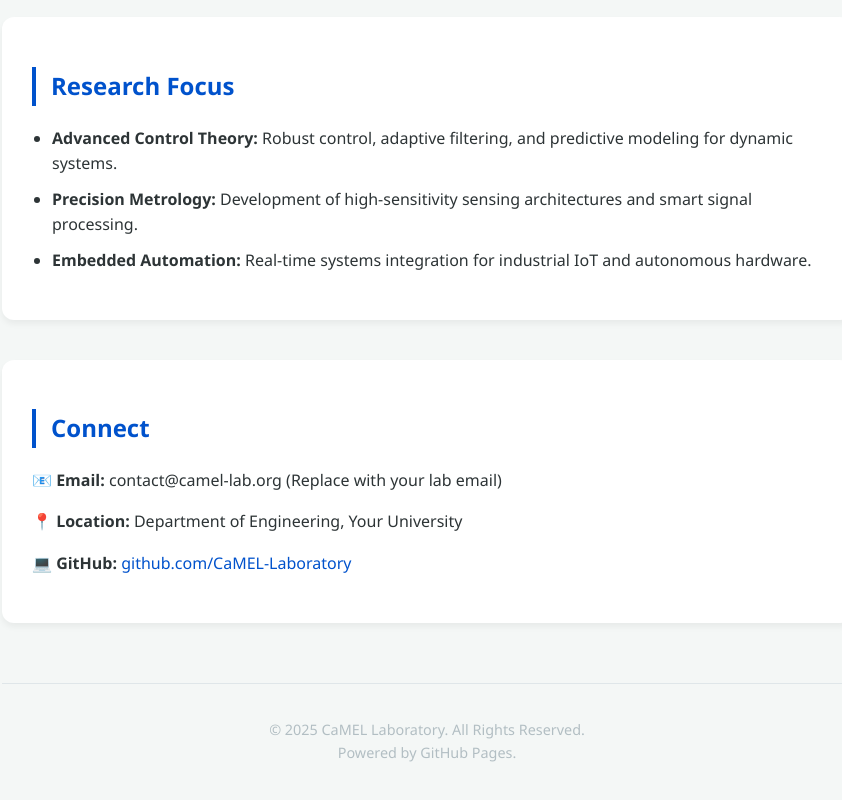
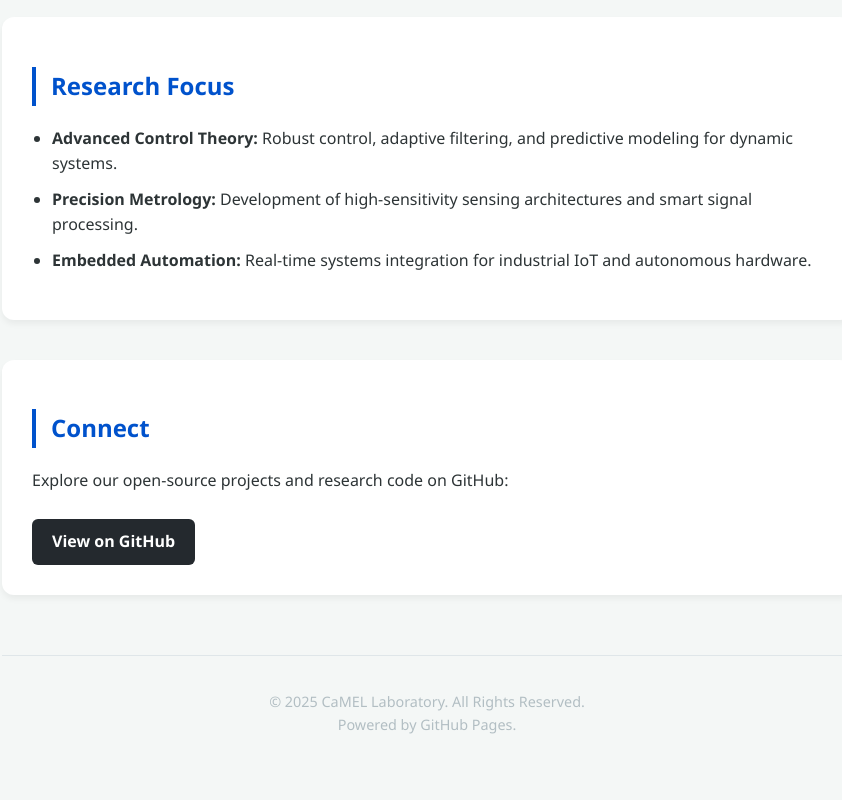
Before and after one commit to CaMEL-Laboratory/CaMEL-Laboratory.github.io, a plain HTML site: page index.html in a window 1280 px wide. Shown: the part 474-1274 px from the top of the page, without its empty margins (213-1055 px from the left). Drawn offline with Linux system fonts and the light colour scheme.

Commit message:
Beautiful Link

```diff
--- a/index.html
+++ b/index.html
@@ -45,6 +45,25 @@
             padding-top: 20px;
         }
         .camel-emoji { font-style: normal; }
+        /* ========================================== */
+        /* 1. 【插入位置】：在 <style> 标签结束前添加按钮样式 */
+        /* ========================================== */
+        .github-btn {
+            display: inline-block;
+            background-color: #24292e; /* GitHub 经典深灰色 */
+            color: white !important;   /* 强制文字为白色 */
+            padding: 10px 20px;
+            text-decoration: none;
+            border-radius: 6px;
+            font-weight: bold;
+            margin-top: 10px;
+            transition: background-color 0.3s;
+        }
+        .github-btn:hover {
+            background-color: #444d56; /* 鼠标悬停时变浅 */
+            color: white;
+        }
+        /* ========================================== */
     </style>
 </head>
 <body>
@@ -70,9 +89,10 @@
 
 <div class="section">
     <h2>Connect</h2>
-    <p>📧 <strong>Email:</strong> contact@camel-lab.org (Replace with your lab email)</p>
-    <p>📍 <strong>Location:</strong> Department of Engineering, Your University</p>
-    <p>💻 <strong>GitHub:</strong> <a href="https://github.com/CaMEL-Laboratory" style="color: #0052cc; text-decoration: none;">github.com/CaMEL-Laboratory</a></p>
+    <p>Explore our open-source projects and research code on GitHub:</p>
+    <a href="https://github.com/CaMEL-Laboratory" class="github-btn" target="_blank">
+        View on GitHub
+    </a>
 </div>
 
 <div class="footer">
```
